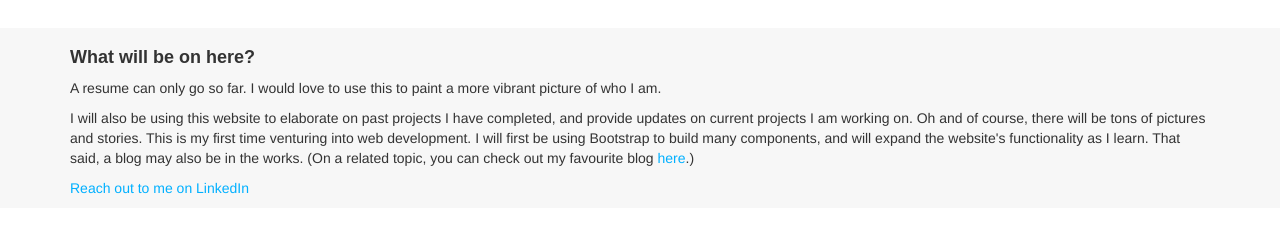
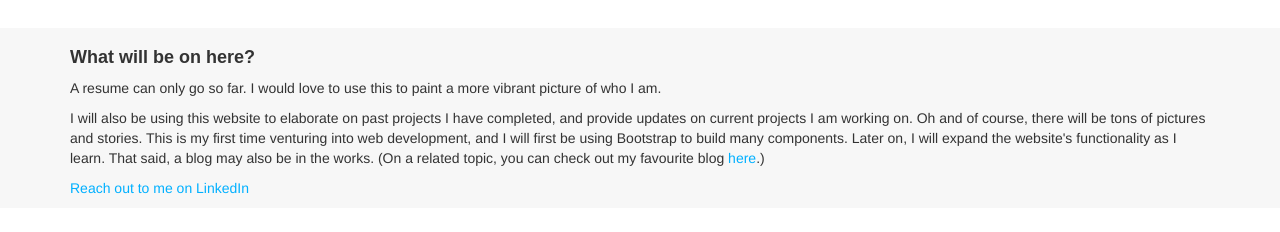
Before and after one commit to baijerry/mygithubpage, a plain HTML site: page index.html in a window 1280 px wide. Shown: the part 302-534 px from the top of the page. Drawn offline with Linux system fonts and the light colour scheme.

Commit message:
more intro edits

```diff
--- a/index.html
+++ b/index.html
@@ -27,7 +27,7 @@
             <div class="col-md-12">
 			<h3>What will be on here?</h3>
 			<p>A resume can only go so far. I would love to use this to paint a more vibrant picture of who I am.
-			<p>I will also be using this website to elaborate on past projects I have completed, and provide updates on current projects I am working on. Oh and of course, there will be tons of pictures and stories. This is my first time venturing into web development. I will first be using Bootstrap to build many components, and will expand the website's functionality as I learn. That said, a blog may also be in the works. (On a related topic, you can check out my favourite blog <a href="http://waitbutwhy.com/">here</a>.) </p>
+			<p>I will also be using this website to elaborate on past projects I have completed, and provide updates on current projects I am working on. Oh and of course, there will be tons of pictures and stories. This is my first time venturing into web development, and I will first be using Bootstrap to build many components. Later on, I will expand the website's functionality as I learn. That said, a blog may also be in the works. (On a related topic, you can check out my favourite blog <a href="http://waitbutwhy.com/">here</a>.) </p>
 			<p><a href="https://ca.linkedin.com/in/Baijerry">Reach out to me on LinkedIn</a></p>
 		</div>
 
```
